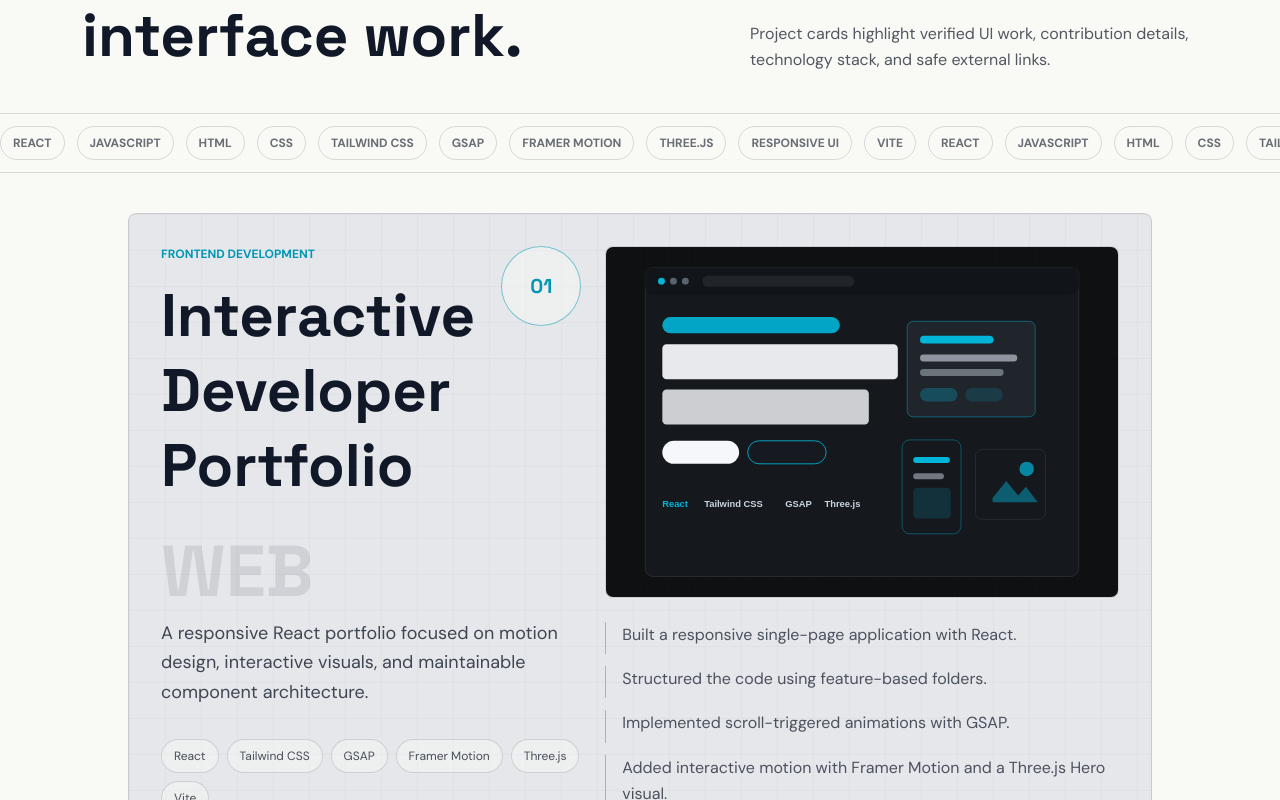
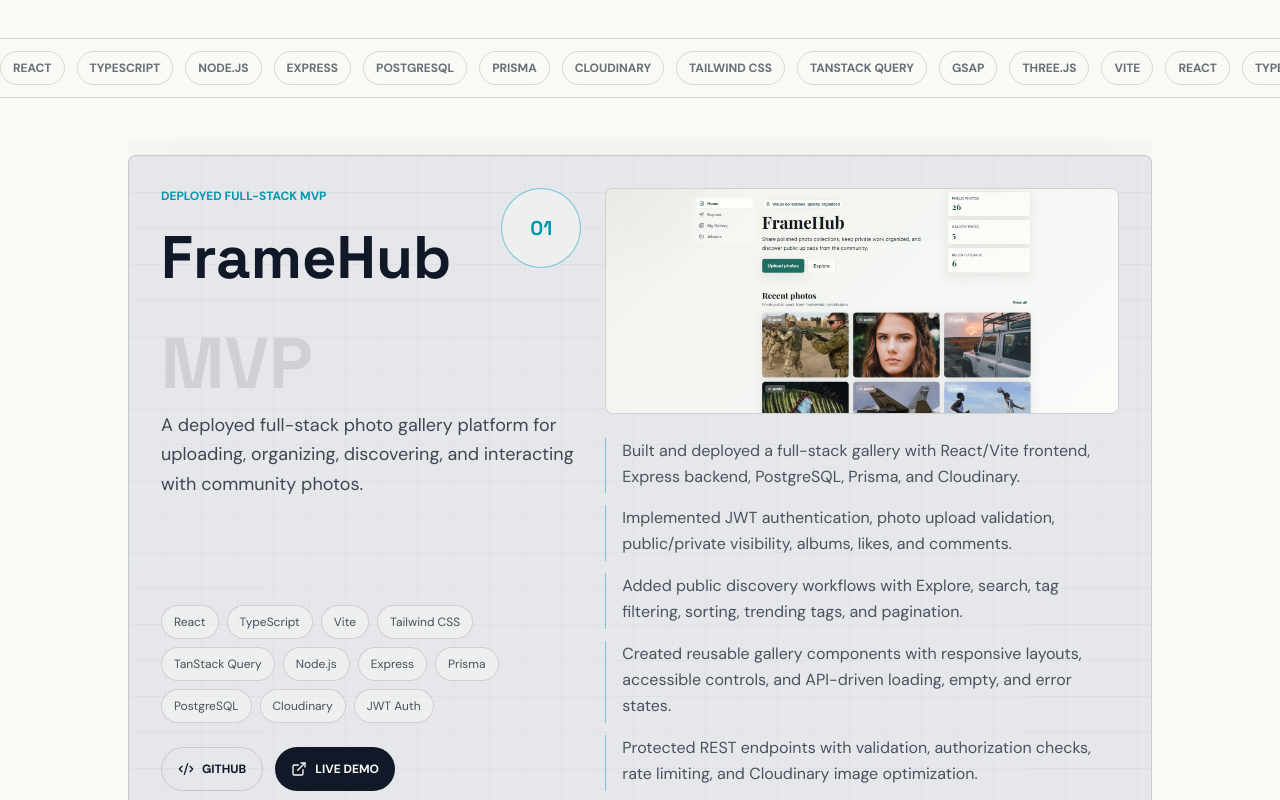
Before and after one commit to char704/Portfolio, a React (Vite) app: page / in a window 1280 px wide. Shown: the part 3180-3980 px from the top of the page. Built offline with nearby package versions, Linux system fonts and the light colour scheme.

Commit message:
Add FrameHub project to portfolio

```diff
--- a/src/data/profile.js
+++ b/src/data/profile.js
@@ -61,6 +61,38 @@ export const profileData = {
     },
   ],
   projects: [
+    {
+      id: 'framehub-gallery-mvp',
+      title: 'FrameHub',
+      type: 'Deployed Full-Stack MVP',
+      description:
+        'A deployed full-stack photo gallery platform for uploading, organizing, discovering, and interacting with community photos.',
+      techStack: [
+        'React',
+        'TypeScript',
+        'Vite',
+        'Tailwind CSS',
+        'TanStack Query',
+        'Node.js',
+        'Express',
+        'Prisma',
+        'PostgreSQL',
+        'Cloudinary',
+        'JWT Auth',
+      ],
+      github: 'https://github.com/char704/gallery',
+      liveDemo: 'https://gallery-ebon-six.vercel.app/',
+      metric: 'MVP',
+      previewImage: '/images/framehub-preview.jpg',
+      previewAlt: 'Preview of the FrameHub photo gallery platform.',
+      details: [
+        'Built and deployed a full-stack gallery with React/Vite frontend, Express backend, PostgreSQL, Prisma, and Cloudinary.',
+        'Implemented JWT authentication, photo upload validation, public/private visibility, albums, likes, and comments.',
+        'Added public discovery workflows with Explore, search, tag filtering, sorting, trending tags, and pagination.',
+        'Created reusable gallery components with responsive layouts, accessible controls, and API-driven loading, empty, and error states.',
+        'Protected REST endpoints with validation, authorization checks, rate limiting, and Cloudinary image optimization.',
+      ],
+    },
     {
       id: 'interactive-developer-portfolio',
       title: 'Interactive Developer Portfolio',
--- a/src/features/projects/ProjectMarquee.jsx
+++ b/src/features/projects/ProjectMarquee.jsx
@@ -1,4 +1,17 @@
-const tags = ['React', 'JavaScript', 'HTML', 'CSS', 'Tailwind CSS', 'GSAP', 'Framer Motion', 'Three.js', 'Responsive UI', 'Vite'];
+const tags = [
+  'React',
+  'TypeScript',
+  'Node.js',
+  'Express',
+  'PostgreSQL',
+  'Prisma',
+  'Cloudinary',
+  'Tailwind CSS',
+  'TanStack Query',
+  'GSAP',
+  'Three.js',
+  'Vite',
+];
 
 export default function ProjectMarquee() {
   return (
--- a/src/features/projects/ProjectsSection.jsx
+++ b/src/features/projects/ProjectsSection.jsx
@@ -12,11 +12,11 @@ export default function ProjectsSection() {
           <div>
             <ChapterLabel index="03" title="Projects" />
             <h2 className="mt-5 max-w-4xl font-heading text-4xl font-bold leading-tight text-milk sm:text-6xl">
-              Selected frontend projects and interface work.
+              Selected web projects and interface work.
             </h2>
           </div>
           <RevealText className="max-w-md text-base leading-relaxed text-milk/72">
-            Project cards highlight verified UI work, contribution details, technology stack, and safe external links.
+            Project cards highlight deployed work, contribution details, technology stack, and safe external links.
           </RevealText>
         </div>
       </SectionShell>
```
Also changed, not shown: public/images/framehub-preview.jpg (added).
